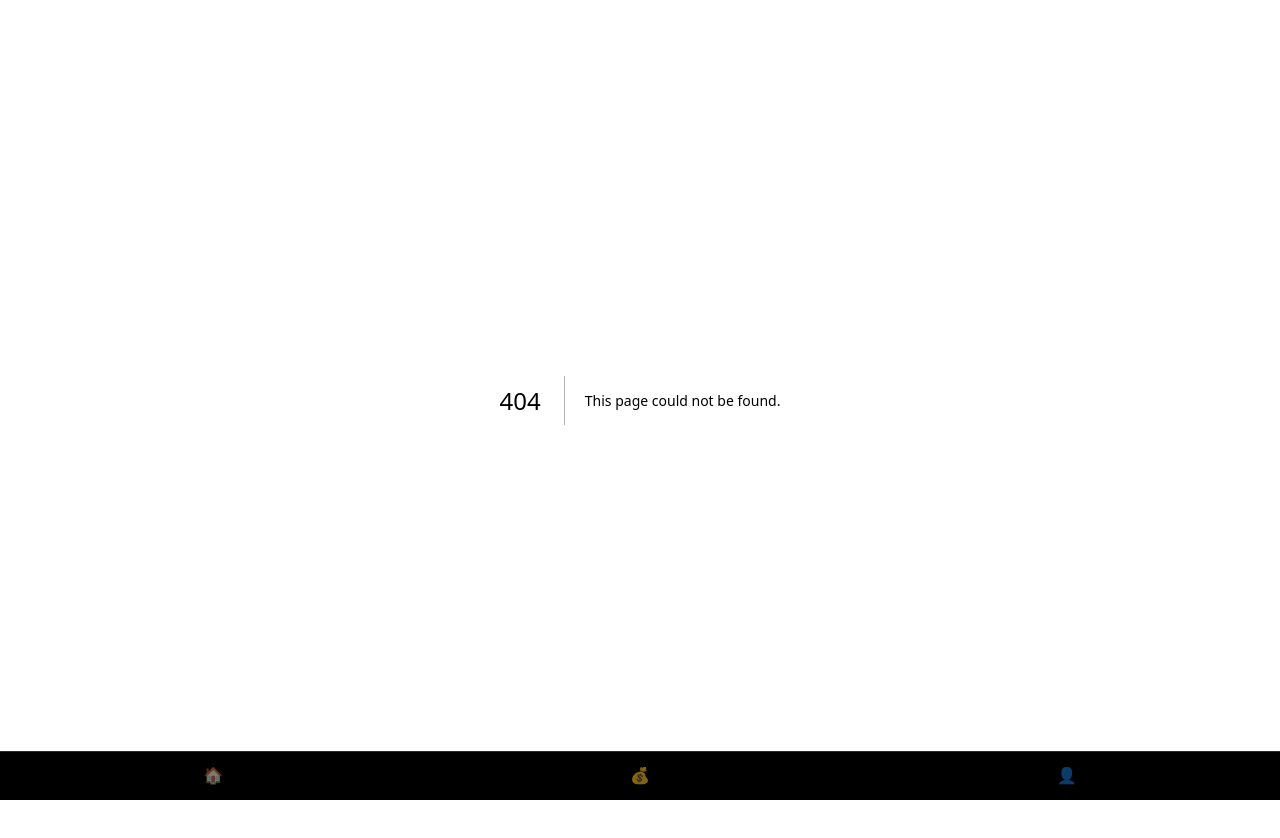
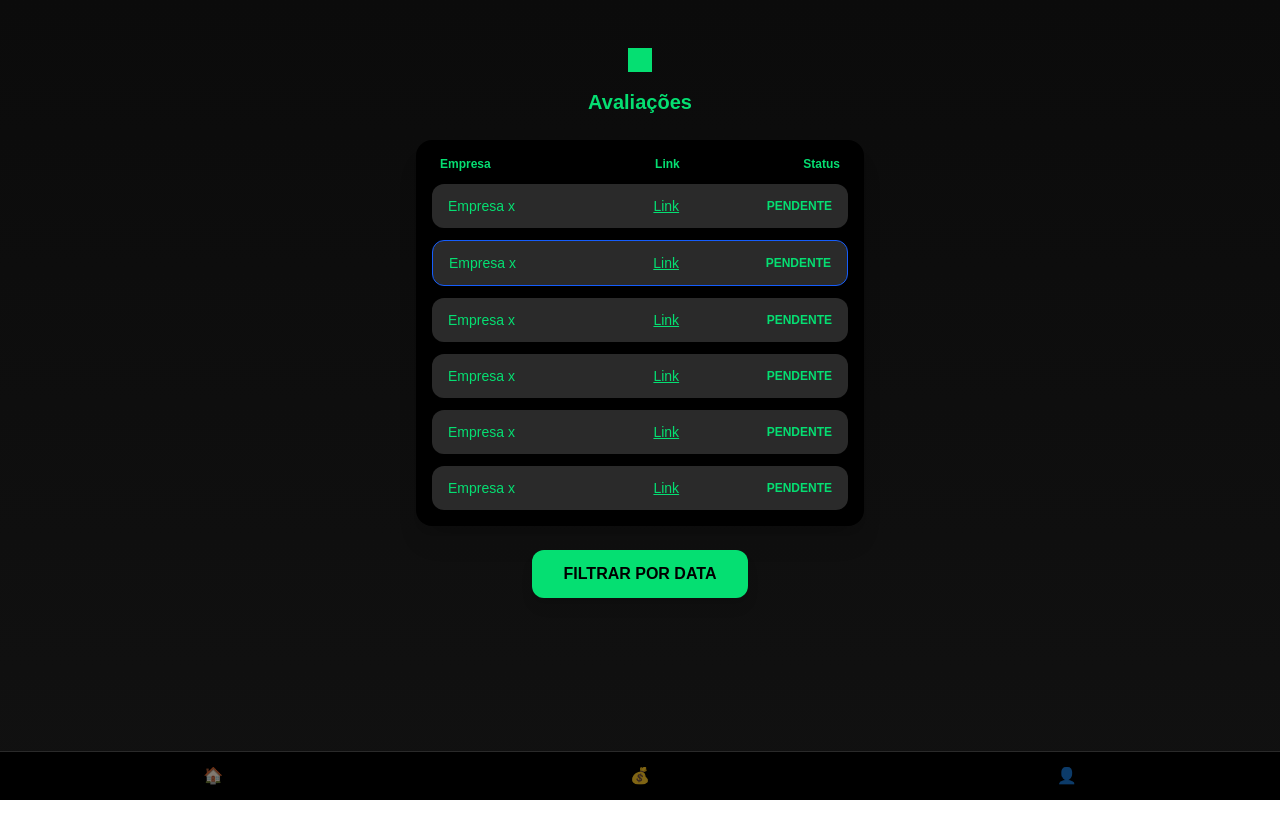
Before and after one commit to commenterpayteste/avaliador-app, a Next.js app: page /avaliacoes in a window 1280 px wide. Before the commit this address had no page. Shown: the top 838 px of the page. Built offline with nearby package versions, Linux system fonts and the light colour scheme.

Commit message:
ui: ajustes na tela de avaliações

```diff
--- /dev/null
+++ b/app/avaliacoes/page.tsx
@@ -0,0 +1,61 @@
+"use client";
+
+import React from "react";
+
+export default function Avaliacoes() {
+  return (
+    <div className="min-h-screen bg-gradient-to-b from-[#0b0b0b] to-[#111] flex justify-center px-4 py-10">
+      {/* Wrapper responsivo */}
+      <div className="w-full max-w-md bg-transparent">
+        {/* Título */}
+        <div className="flex flex-col items-center mb-6">
+          {/* imagem depois virá de /public/estrela.png */}
+          <div className="w-10 h-10 mb-2 flex items-center justify-center">
+            <div className="w-6 h-6 bg-green-400" />
+          </div>
+          <h1 className="text-green-400 text-xl font-bold">Avaliações</h1>
+        </div>
+
+        {/* CONTAINER PRETO */}
+<div className="bg-black rounded-2xl p-4 shadow-xl">
+  {/* Header da lista */}
+  <div className="grid grid-cols-[1.5fr_1fr_1fr] gap-2 text-green-400 text-xs font-semibold mb-3 px-2">
+    <span>Empresa</span>
+    <span className="text-center">Link</span>
+    <span className="text-right">Status</span>
+  </div>
+
+  {/* Itens */}
+  <div className="space-y-3">
+    {[1, 2, 3, 4, 5, 6].map((item) => (
+      <div
+        key={item}
+        className={`grid grid-cols-[1.5fr_1fr_1fr] gap-2 items-center rounded-xl px-4 py-3 text-green-400 text-sm bg-[#2a2a2a] ${
+          item === 2 ? "border border-blue-600" : ""
+        }`}
+      >
+        <span className="truncate">Empresa x</span>
+
+        <span className="text-center underline cursor-pointer">
+          Link
+        </span>
+
+        <span className="text-right text-xs font-semibold">
+          PENDENTE
+        </span>
+      </div>
+    ))}
+  </div>
+</div>
+
+
+        {/* Botão */}
+        <div className="flex justify-center mt-6">
+          <button className="bg-green-400 text-black font-bold px-8 py-3 rounded-xl shadow-lg">
+            FILTRAR POR DATA
+          </button>
+        </div>
+      </div>
+    </div>
+  );
+}
```
